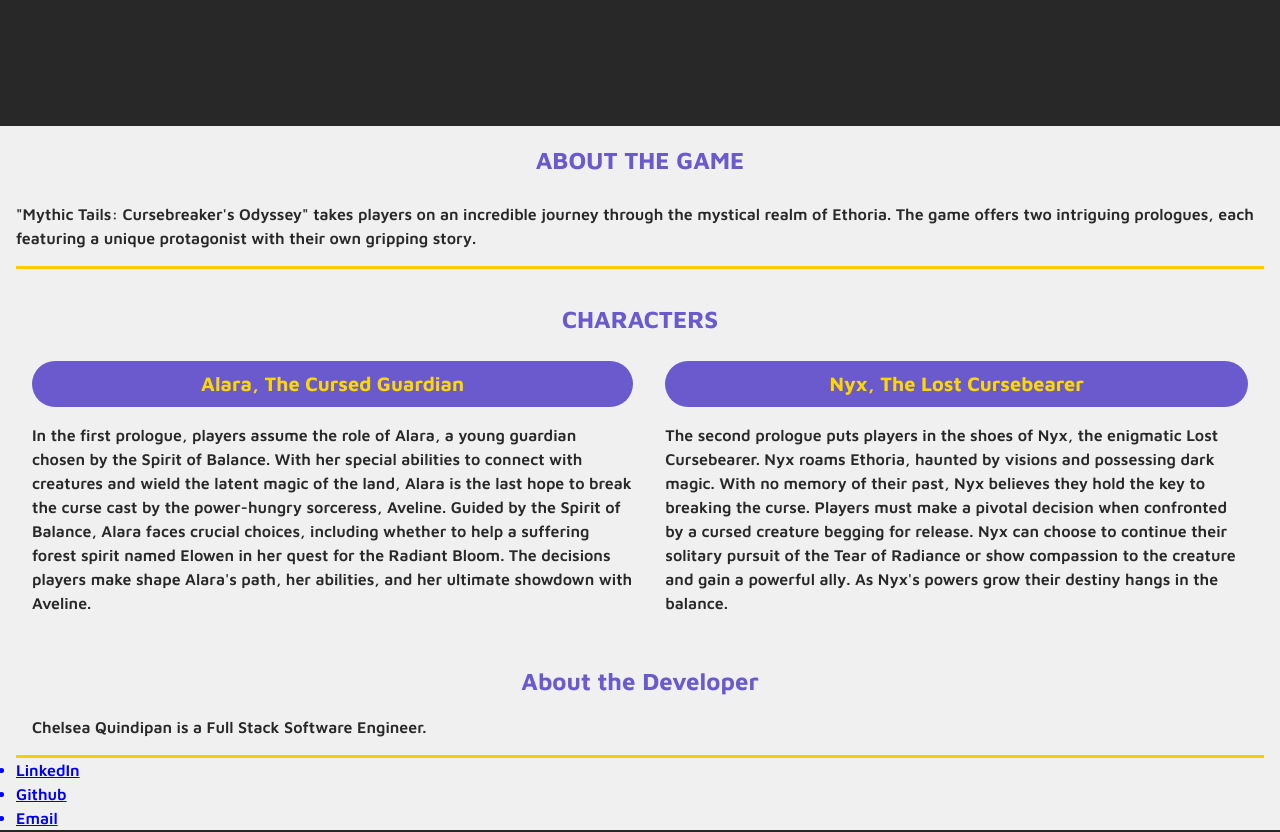
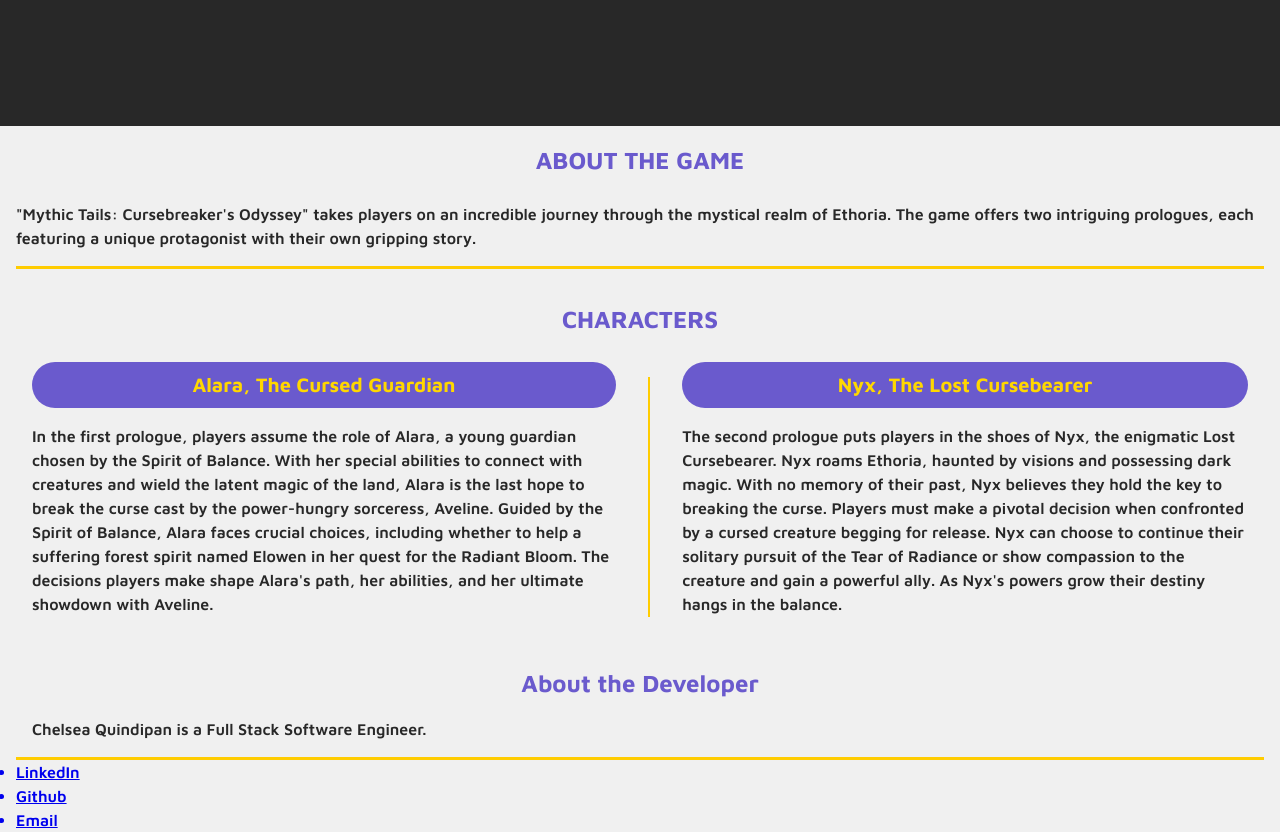
Before and after one commit to quindipc/Mythic-Tails-Cursebreakers-Odyssey, a React (Vite) app in the folder client/: page / in a window 1280 px wide. Shown: the part 800-1632 px from the top of the page. Built offline with nearby package versions, Linux system fonts and the light colour scheme.

Commit message:
fix media query

```diff
--- a/client/src/components/About/About.jsx
+++ b/client/src/components/About/About.jsx
@@ -33,6 +33,8 @@ export default function About() {
               ultimate showdown with Aveline.
             </p>
           </div>
+          <hr className="about__divider--horizontal" />
+
           <div className="about__container--characterdetails">
             <h3 className="about__subtitle">Nyx, The Lost Cursebearer</h3>
             <p className="about__description">
--- a/client/src/components/About/About.scss
+++ b/client/src/components/About/About.scss
@@ -8,15 +8,19 @@
   background-color: $white;
   width: 100%;
   color: $black;
-  max-width: 80rem;
 
- @include desktop {
+  @include desktop {
     margin: auto;
  }
 
   &__container {
     @include flex-column-center-center;
+    max-width: 80rem;
     padding: 1rem;
+
+    @include desktop {
+      margin: auto;
+    }
 
     &--characterdetails {
       padding: 1rem 0;
@@ -38,6 +42,17 @@
     border-bottom: 0.2rem solid $primary-color-dark;
     width: 100%;
     margin: auto;
+
+    &--horizontal {
+      display: none;
+      @include tablet {
+        display: flex;
+        border: none;
+        border-top: 15rem solid $primary-color-dark;
+        width: 1rem;
+        margin: 1rem;
+      }
+    }
   }
 
   &__title {
--- a/client/src/components/Contact/Contact.scss
+++ b/client/src/components/Contact/Contact.scss
@@ -8,7 +8,6 @@
   background-color: $white;
   width: 100%;
   color: $black;
-  max-width: 80rem;
 
   @include desktop {
     margin: auto;
@@ -17,6 +16,13 @@
   &__container {
     @include flex-column-center-center;
     padding: 1rem;
+
+    &--section {
+      max-width: 80rem;
+      @include desktop {
+        margin: auto;
+      }
+    }
 
     &--details {
       padding: 1rem 0;
@@ -60,7 +66,7 @@
   }
 
   &__description {
-    font-size: .75rem;
+    font-size: 0.75rem;
     padding: 1rem;
 
     @include tablet {
```
Lines whose indentation alone changed are shown as unchanged.
